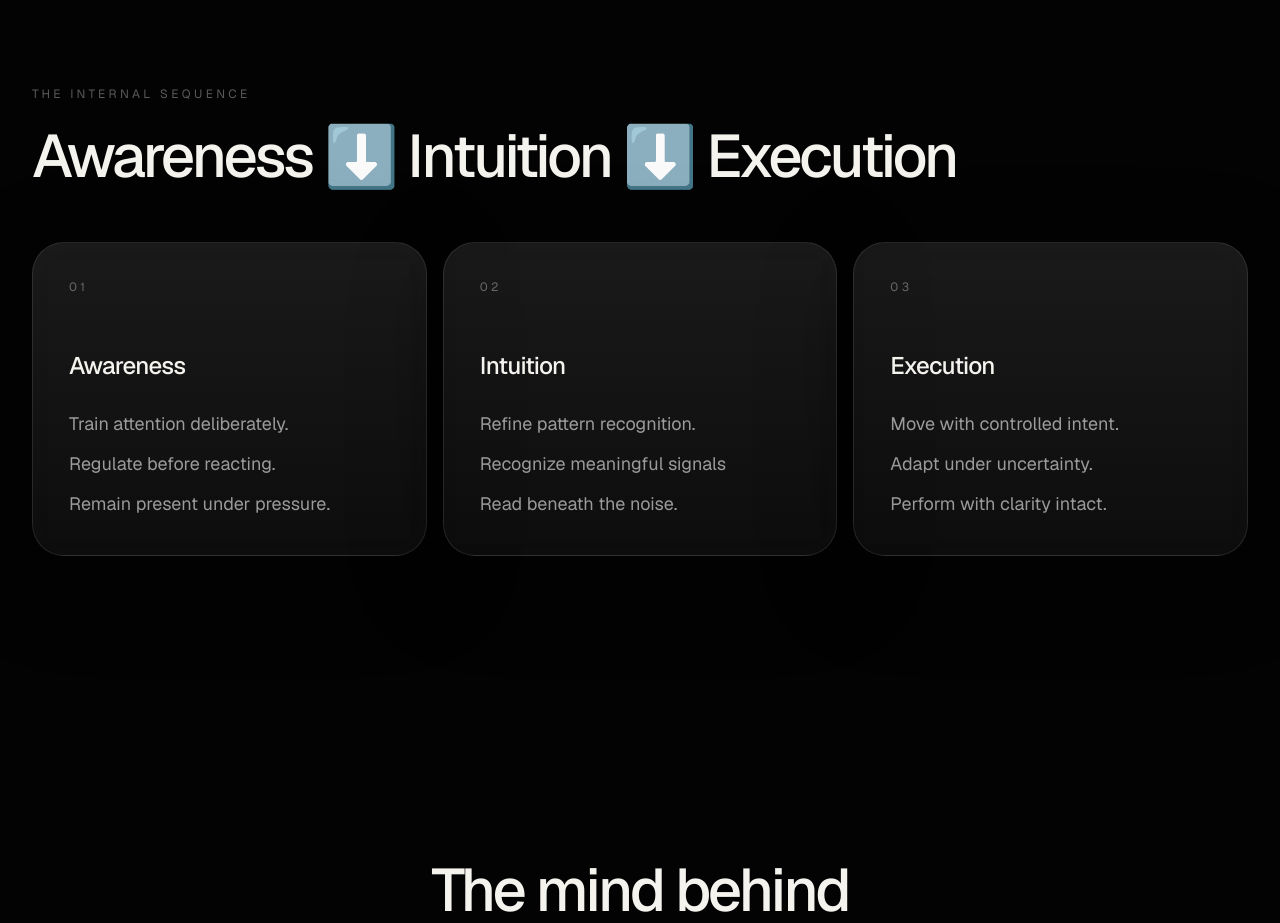
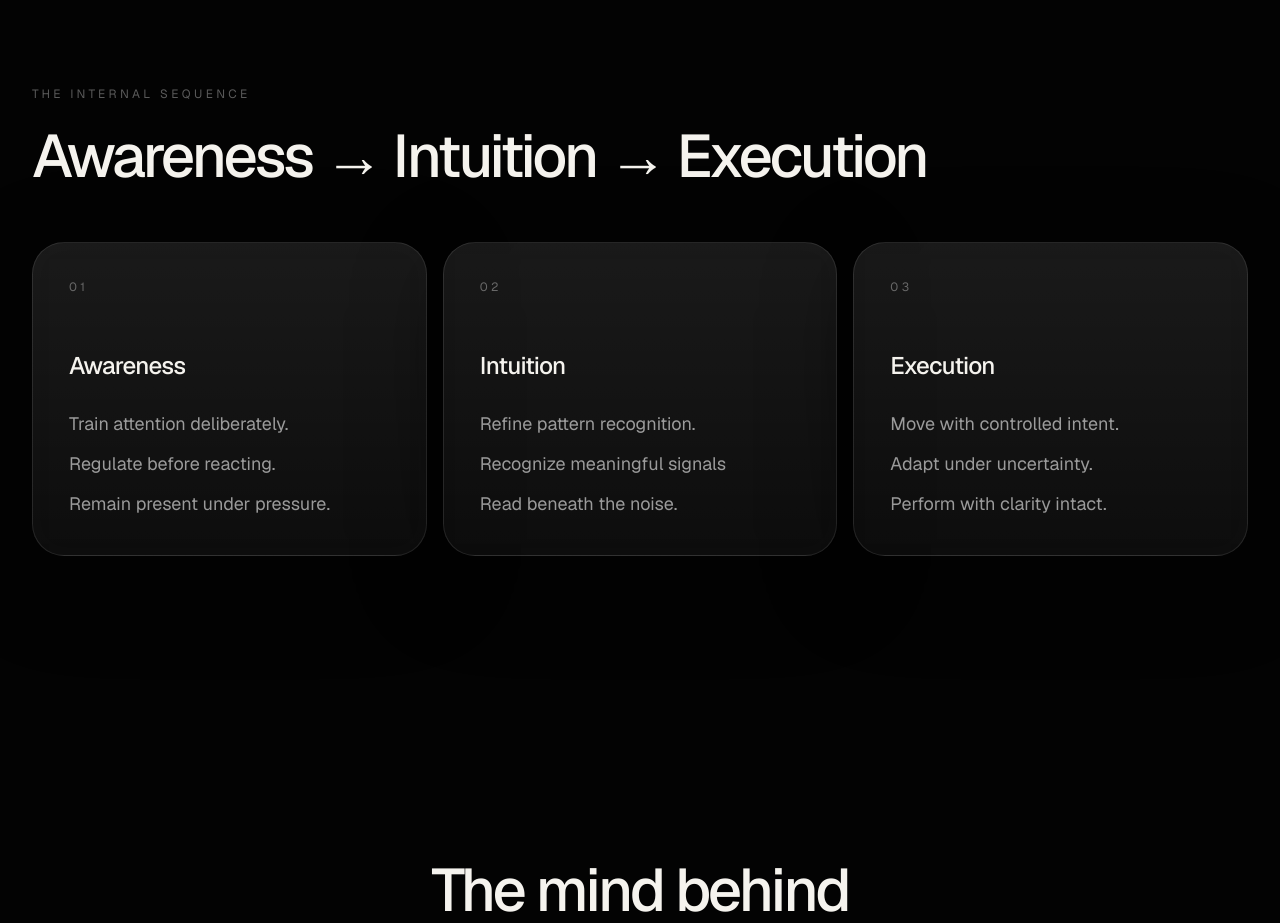
Before and after one commit to pollorenzo-pixel/Landing_curiosty, a Next.js app: page / in a window 1280 px wide. Shown: the part 1920-2843 px from the top of the page. Built offline with nearby package versions, Linux system fonts and the light colour scheme.

Commit message:
Simplify heading structure in page.tsx

```diff
--- a/app/page.tsx
+++ b/app/page.tsx
@@ -84,12 +84,8 @@ export default function Home() {
             <p className="mb-5 text-[0.68rem] uppercase tracking-[0.24em] text-white/35 sm:mb-6 sm:text-xs sm:tracking-[0.28em]">
               The internal sequence
             </p>
-            <h2 className="max-w-[18rem] text-balance text-[2rem] font-medium leading-[0.98] tracking-[-0.06em] sm:max-w-none sm:text-6xl sm:leading-none sm:tracking-[-0.05em]">
-              Awareness
-                 ⬇️
-              Intuition
-                 ⬇️
-              Execution
+            <h2 className="max-w-full text-[2rem] font-medium leading-[1] tracking-[-0.065em] sm:text-6xl sm:leading-none sm:tracking-[-0.05em]">
+              Awareness → Intuition → Execution
             </h2>
           </Reveal>
           <div className="mt-10 grid gap-3.5 sm:mt-14 sm:gap-4 md:grid-cols-3">
```
